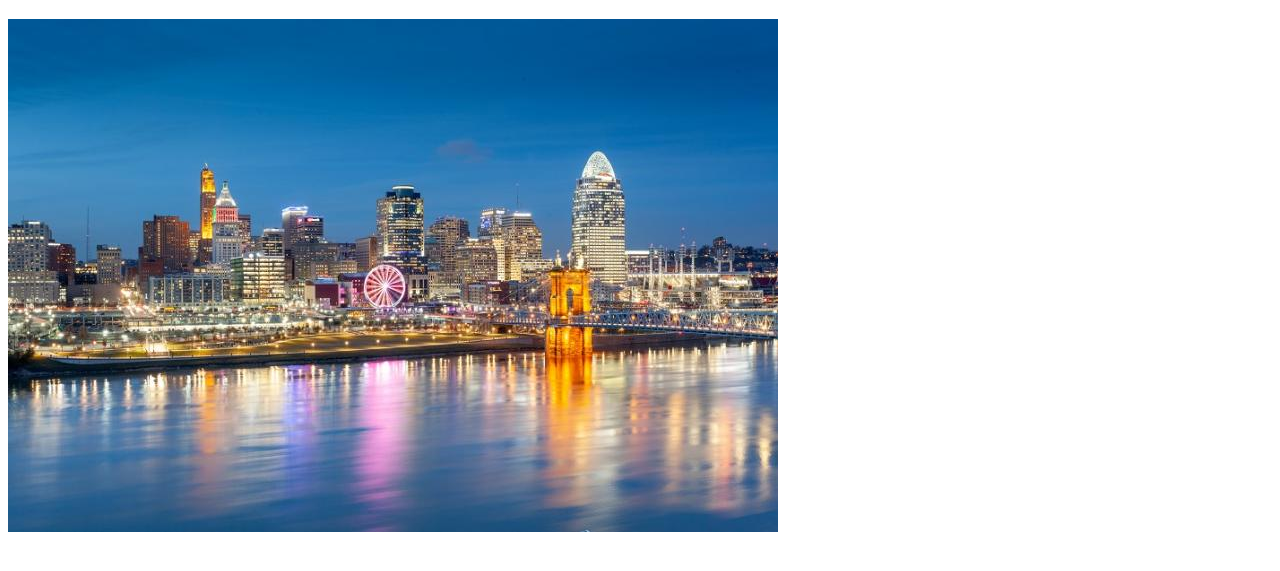
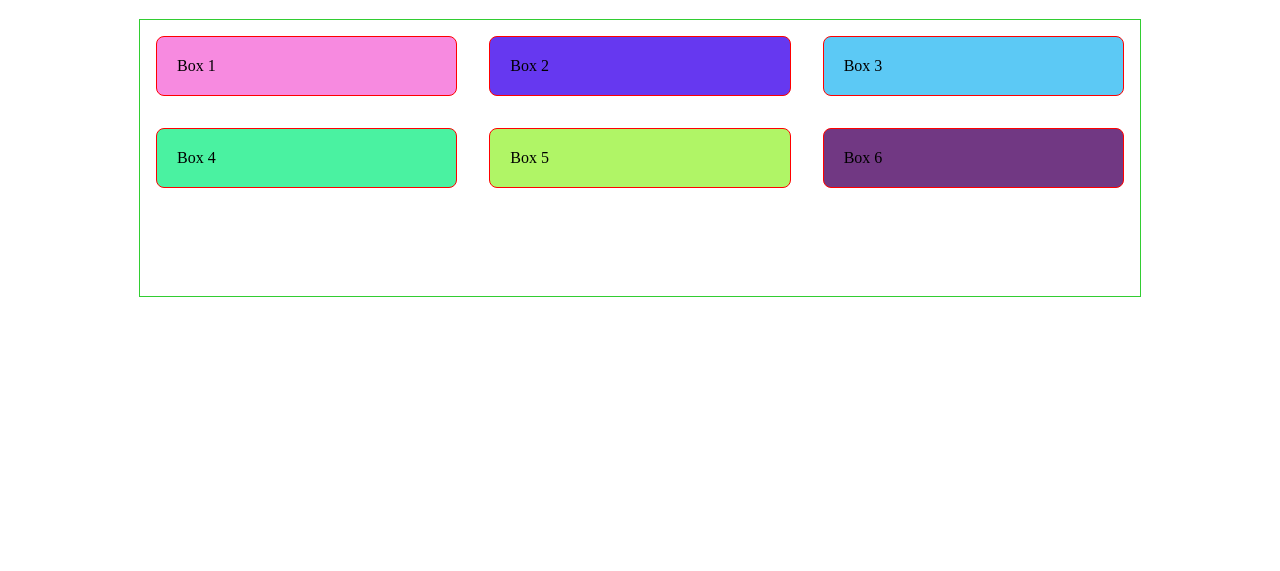
Before and after one commit to KylieAnnFran/CodeLouisville, a plain HTML site: page index.html in a window 1280 px wide. Shown: the part 87-658 px from the top of the page. Drawn offline with Linux system fonts and the light colour scheme.

Commit message:
5th commit

```diff
--- a/css/styles.css
+++ b/css/styles.css
@@ -1 +1,33 @@
 h1 {color: rgb(255, 0, 179);}
+/* Colors */
+
+  .color1 {background: rgba(247, 138, 224, 1.00);}
+  .color2 {background: rgba(102, 56, 240, 1.00);}
+  .color3 {background: rgba(92, 201, 245, 1.00);}
+  .color4 {background: rgba(74, 242, 161, 1.00);}
+  .color5 {background: rgba(176, 245, 102, 1.00);}
+  .color6 {background: rgba(113, 56, 131, 1.00);}
+
+  @media screen and (min-width: 800px)
+  {
+    .container-grid {
+        display: grid;
+
+        width:100%;
+        max-width:1000px;
+        margin: 0 auto 2em;
+        border: 1px solid limegreen;
+
+        grid-template-columns: 1fr 1fr 1fr;
+        grid-template-rows: 1fr 1fr 1fr;
+
+        align-items:center;
+        justify-content:center;
+       }
+  }
+  .bx {
+    border: solid 1px #FF0000;
+    margin: 1rem;
+    padding: 20px;
+    border-radius: 8px;
+  }
--- a/index.html
+++ b/index.html
@@ -19,10 +19,22 @@
 
  <h1>We are committing to GitHub today</h1>
 
- <img src="img/cincinnatiskyline.jpg" alt="">
 
 
-  <script src="js/scripts.js"></script>
+ <section id="grid" class="container-grid">
+
+  <div class="bx color1">Box 1</div>
+  <div class="bx color2">Box 2</div>
+  <div class="bx color3">Box 3</div>
+
+  <div class="bx color4">Box 4</div>
+  <div class="bx color5">Box 5</div>
+  <div class="bx color6">Box 6</div>
+
+</section>
+
+
+
 
 </body>
 
```
